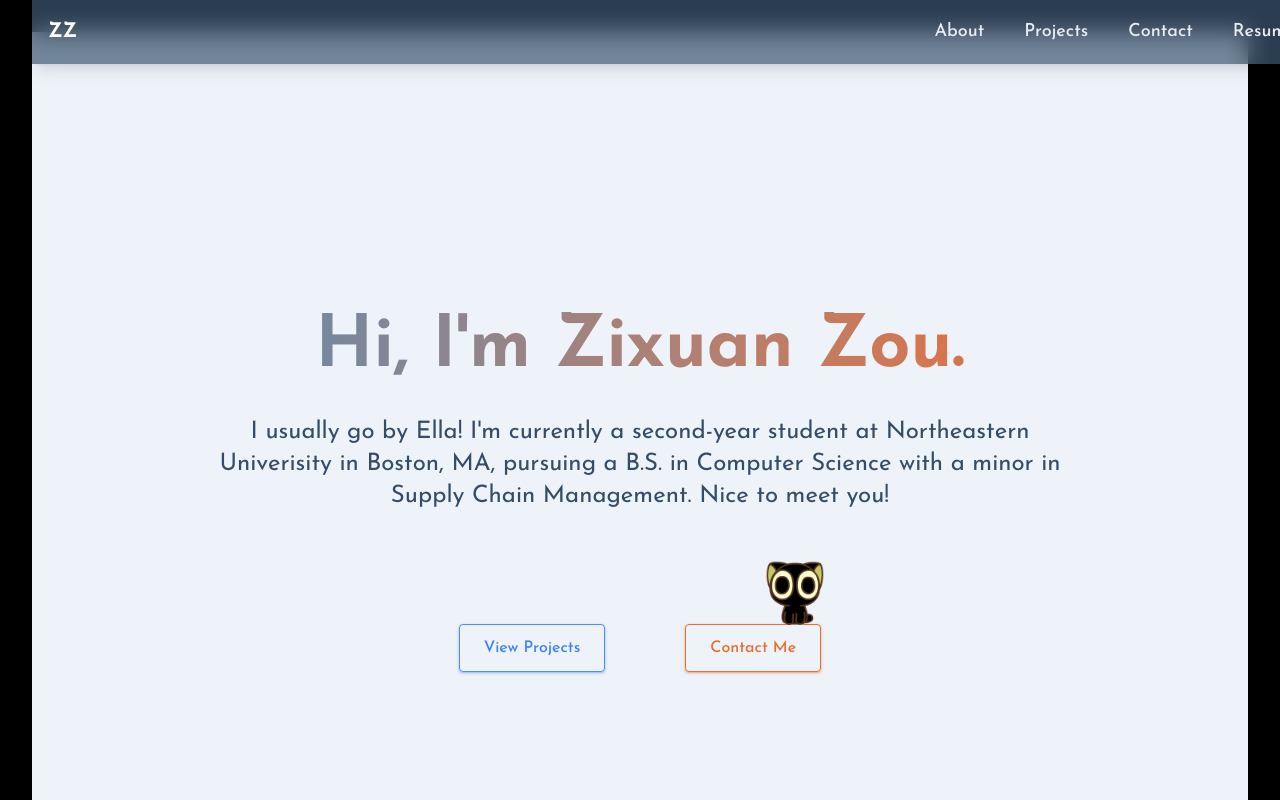
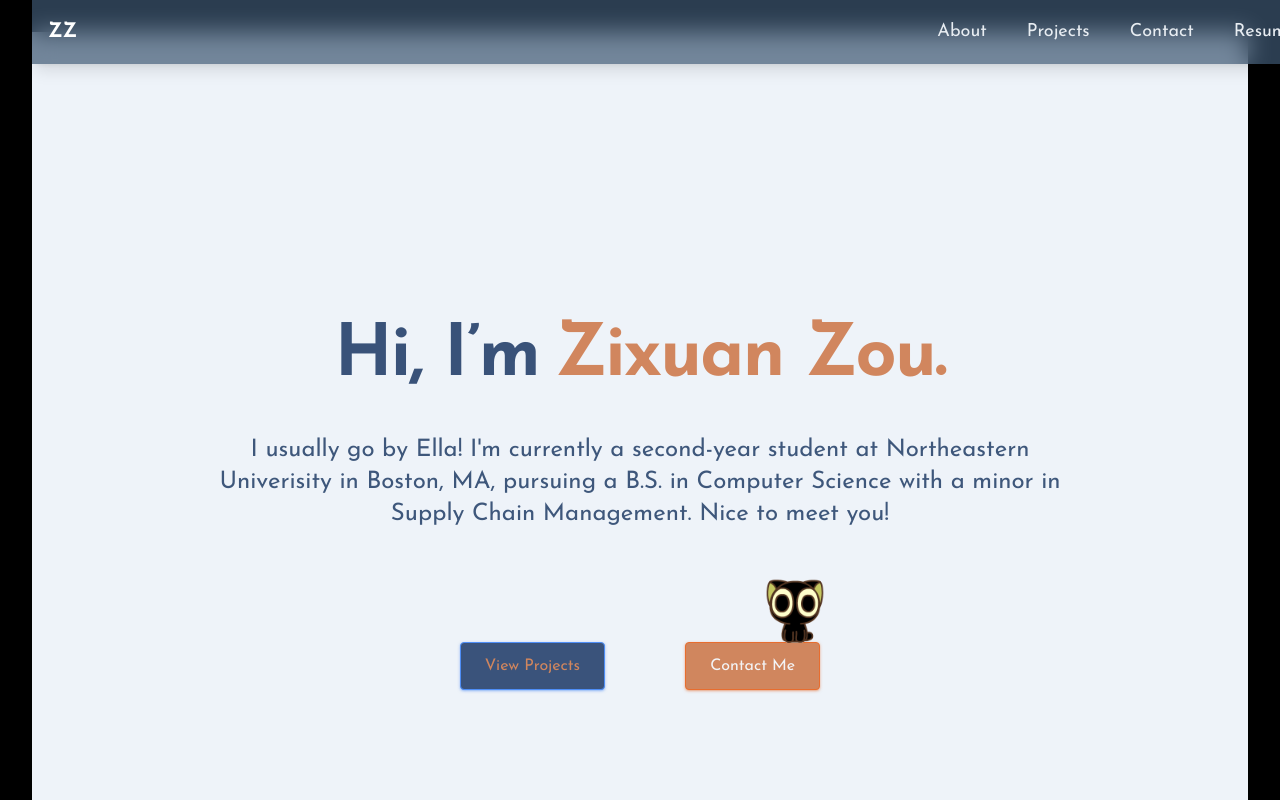
Before and after one commit to ezixuan27/ella_HOME, a React (Vite) app: page / in a window 1280 px wide. Shown: the top 800 px of the page. Built offline with nearby package versions, Linux system fonts and the light colour scheme.

Commit message:
Home page color change

```diff
--- a/index.html
+++ b/index.html
@@ -3,7 +3,8 @@
   <head>
     <meta charset="UTF-8" />
     <link rel="icon" type="image/png" href="/小黑.png" />
-    <link href="https://fonts.googleapis.com/css2?family=Josefin+Sans:wght@300;400;500;600;700&display=swap" rel="stylesheet">
+    <link href="https://fonts.googleapis.com/css2?family=Josefin+Sans:wght@400;600;700&family=Nunito:wght@400;600&display=swap" rel="stylesheet">
+
     <meta name="viewport" content="width=device-width, initial-scale=1.0" />
     <title>Ella Zou</title>
   </head>
--- a/src/components/sections/Home.jsx
+++ b/src/components/sections/Home.jsx
@@ -7,19 +7,22 @@ export const Home = () => {
     >
         <RevealOnScroll>
             <div className="text-center max-w-full md:mx-auto z-10 px-4 mt-50">
-                <h1 className="text-5xl md:text-7xl font-bold bg-gradient-to-r from-[#5D88AA] to-[#E86D2E] bg-clip-text text-transparent leading-right">
-                    Hi, I'm Zixuan Zou.
+                <h1 className="font-['Josefin_Sans',_sans-serif] font-bold tracking-tight leading-tight text-5xl md:text-7xl">
+                    <span className="text-[#395279]">Hi, I’m</span>
+                    <span className="text-[#d1865e] ml-4">Zixuan Zou.</span>
                 </h1>
 
-                <p className="text-[#344c67] text-2xl mt-8 mb-8 max-w-4xl mx-auto">
+
+                <p className="text-[#3e577b] text-2xl mt-8 mb-8 max-w-4xl mx-auto">
                     I usually go by Ella!
                     I'm currently a second-year student at Northeastern Univerisity in Boston, MA, pursuing a B.S. in Computer Science
                     with a minor in Supply Chain Management. Nice to meet you!
                 </p>
+
                 <div className="flex flex-col justify-center items-center space-y-20 py-20 md:flex-row md:space-x-20 md:space-y-0">
                     <a
                         href="#projects"
-                        className="shadow-sm shadow-[#4E8EF7]/50 inline-flex items-center justify-center border border-[#4E8EF7] text-[#3B82F6] px-6 rounded font-medium h-12
+                        className="bg-[#3a537b] shadow-sm shadow-[#4E8EF7]/50 inline-flex items-center justify-center border border-[#4E8EF7] text-[#d0865e] px-6 rounded font-medium h-12
                         transition-all duration-200 hover:-translate-y-0.5 hover:bg-[#4E8EF7]/90 hover:text-white
                         hover:shadow-[0_0_15px_rgba(59,130,246,0.4)]">
                         View Projects
@@ -27,8 +30,8 @@ export const Home = () => {
                     <div className="relative">
                         <a
                             href="#contact"
-                            className="shadow-sm shadow-[#E86D2E]/50 inline-flex items-center justify-center border border-[#E86D2E] text-[#E86D2E] px-6 rounded font-medium h-12
-                            transition-all duration-200 hover:-translate-y-0.5 hover:bg-[#E86D2E]/90 hover:text-white
+                            className="bg-[#d0865e] shadow-sm shadow-[#E86D2E]/50 inline-flex items-center justify-center border border-[#E86D2E] text-[#FFFFF] px-6 rounded font-medium h-12
+                            transition-all duration-200 hover:-translate-y-0.5 hover:bg-[#E86D2E]/80 hover:text-white
                             hover:shadow-[0_0_15px_rgba(232,109,46,0.4)]">
                             Contact Me
                         </a>
```
